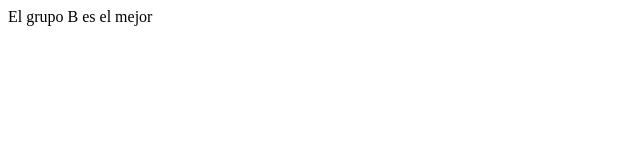
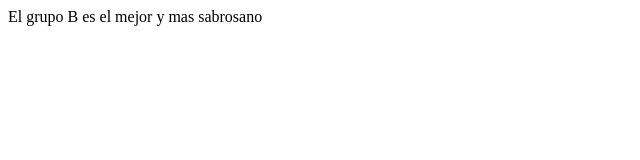
Before and after one commit to Jefazo69/Ejemplo-de-primer-repositorio, a plain HTML site: page index.html in a window 1280 px wide. Shown: the whole page, without its empty margins (0-640 px from the left). Drawn offline with Linux system fonts and the light colour scheme.

Commit message:
agrego descripcion

```diff
--- a/index.html
+++ b/index.html
@@ -6,6 +6,6 @@
     <title>Warzone</title>
 </head>
 <body>
-    El grupo B es el mejor
+    El grupo B es el mejor y mas sabrosano
 </body>
 </html>
```
